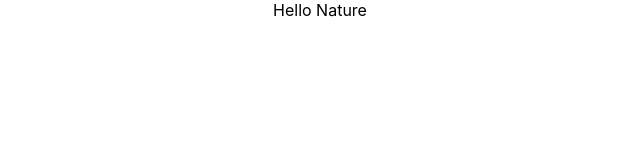
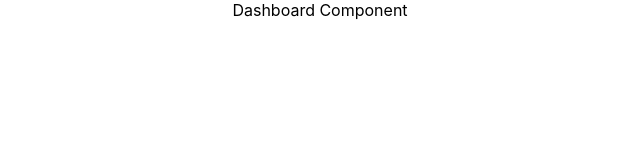
Before and after one commit to ChamsBouzaiene/React-DashBoard, a React (Create React App) app: page / in a window 1280 px wide. Shown: the top 160 px of the page, without its empty margins (320-960 px from the left). Built offline with nearby package versions, Linux system fonts and the light colour scheme.

Commit message:
enhance: impliment the app structure 🔨

```diff
--- a/src/App.js
+++ b/src/App.js
@@ -1,9 +1,14 @@
 import React from "react";
 import logo from "./logo.svg";
 import "./App.css";
+import Dashboard from "./main";
 
 function App() {
-  return <div className="App">Hello Nature</div>;
+  return (
+    <div className="App">
+      <Dashboard />
+    </div>
+  );
 }
 
 export default App;
--- /dev/null
+++ b/src/common/utils/index.js
@@ -0,0 +1 @@
+// Utils it will come in handy later
--- /dev/null
+++ b/src/features/DataList/index.js
@@ -0,0 +1,5 @@
+import React from "react";
+
+export default function DataList() {
+  return <div></div>;
+}
--- /dev/null
+++ b/src/features/Overview/index.js
@@ -0,0 +1,5 @@
+import React from "react";
+
+export default function Overview() {
+  return <div></div>;
+}
--- /dev/null
+++ b/src/main/Dashboard.js
@@ -0,0 +1,6 @@
+// Dashboard
+import React from "react";
+
+export default function Dashboard() {
+  return <div>Dashboard Component</div>;
+}
--- /dev/null
+++ b/src/main/index.js
@@ -0,0 +1,3 @@
+import Dashboard from "./Dashboard";
+
+export default Dashboard;
```
Also changed, not shown: src/common/data/colors.js (added, +12 -0 lines).
